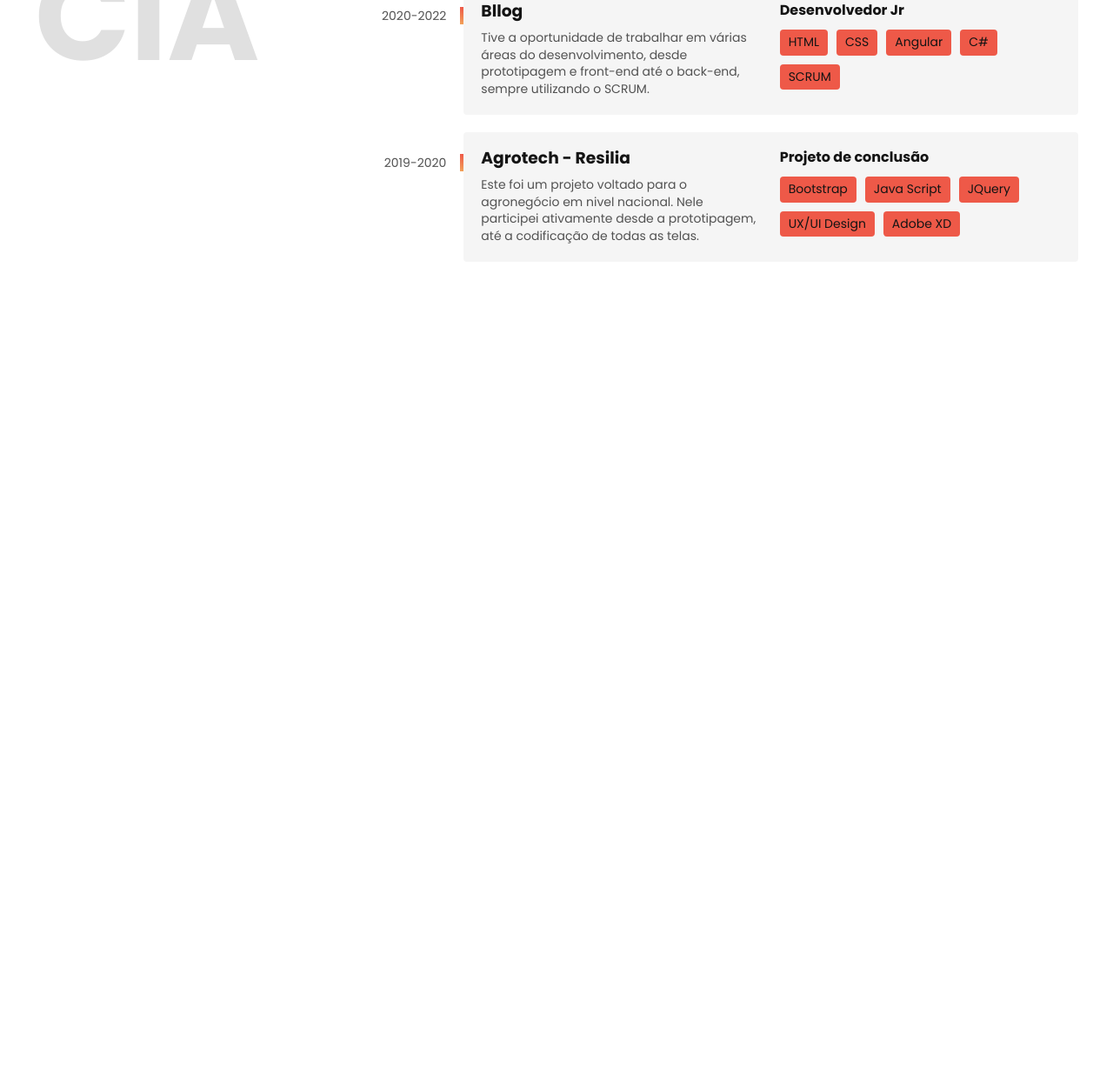
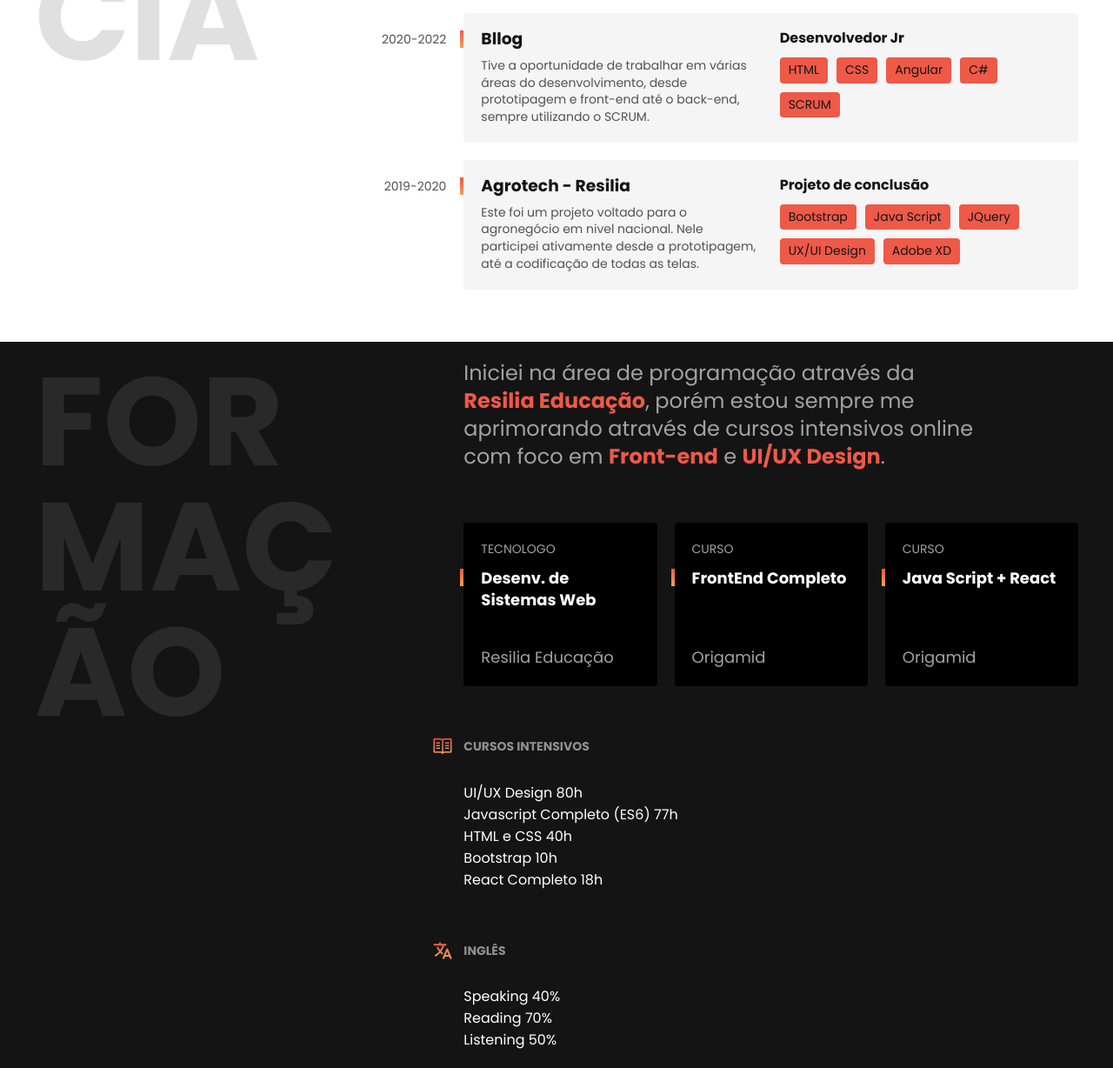
Before and after one commit to felipejesus-front/felipejesus-front.github.io, a plain HTML site: page index.html in a window 1280 px wide. Shown: the part 1095-2323 px from the top of the page at 87% size. Before the commit the page ends 1456 px from the top, so only its background shows below. Drawn offline with Linux system fonts and the light colour scheme.

Commit message:
modelando formação

```diff
--- a/css/experiencia.css
+++ b/css/experiencia.css
@@ -42,13 +42,13 @@
     height: 20px;
     background: linear-gradient(180deg, #EE5948 0%, #F2A159 100%);
     position: absolute;
-    top: 25px;
+    top: 20px;
     left: -4px;
 }
 
 .empresa-ano{
     position: absolute;
-    top: 25px;
+    top: 20px;
     left: -100px;
     color: #525252;
     font-size: .875rem;
--- /dev/null
+++ b/css/formacao.css
@@ -0,0 +1,108 @@
+.formacao{
+    background: #141414;
+    color: #fff;
+}
+
+.formacao-container{
+    max-width: 1200px;
+    padding: 40px 20px;
+    margin: 0 auto;padding: 20px;
+    border-radius: 4px;
+    display: grid;
+    grid-template-columns: 1fr 2fr;
+    gap: 140px
+}
+
+.formacao-texto span{
+    font-weight: bold;
+     color: #EE5948;
+}
+
+.formacao .subtitulo{
+    color: #292929;
+}
+.formacao-texto{
+    font-size: 1.5rem;
+    line-height: 1.33;
+    max-width: 40ch;
+    margin-bottom: 60px;
+    color: #a3a3a3;
+}
+
+.curso-lista{
+    display: flex;
+    flex-wrap: wrap;
+    gap: 20px;
+    margin-bottom: 60px;
+}
+
+.curso{
+    flex: 1;
+    background: #000;
+    padding: 20px;
+    border-radius: 4px;
+    display: flex;
+    flex-direction: column;
+}
+
+.curso-tipo{
+    font-size: .875rem;
+    text-transform: uppercase;
+    color: #a3a3a3;
+    margin-bottom: 10px;
+}
+
+.curso-nome{
+    flex: 1;
+    font-size: 1.125rem;
+    line-height: 1.4;
+    margin-bottom: 40px;
+    position: relative;
+}
+
+.curso-nome::before{
+    content: '';
+    display: block;
+    width: 4px;
+    height: 20px;
+    background: linear-gradient(180deg, #EE5948 0%, #F2A159 100%);
+    position: absolute;
+    top: 2px;
+    left: -24px;
+}
+
+.curso-instituicao{
+    font-size: 1.125rem;
+    color: #a3a3a3;
+}
+
+.cursos-detalhe{
+    margin-bottom: 60px;
+}
+
+.formacao-extra h3{
+    font-size: 0.875rem;
+    line-height: 1.4;
+    color: #8f8f8f;
+    text-transform: uppercase;
+    margin-bottom: 30px;
+    position: relative;
+}
+
+.formacao-extra h3::before{
+    display: block;
+    content: "";
+    width: 24px;
+    height: 24px;
+    position: absolute;
+    left: -36px;
+    top: -3px;
+}
+
+.cursos-detalhe h3::before{
+    background: url("../img/curso.svg") no-repeat center center;
+}
+
+.idiomas-detalhe h3::before{
+    background: url("../img/ingles.svg") no-repeat center center;
+}
--- a/css/style.css
+++ b/css/style.css
@@ -2,3 +2,4 @@
 @import url(header.css);
 @import url(introducao.css);
 @import url(experiencia.css);
+@import url(formacao.css);
--- a/index.html
+++ b/index.html
@@ -33,7 +33,7 @@
     <section class="experiencia" id="experiencia" aria-label="experiencia">
         <h2 class="subtitulo">Experiência</h2>
         <div>
-            <p class="experiencia-texto">Apaixonado por front-end gosto de fazer pequenos projetos com <span>HTML</span>, <span>CSS</span> e <span>JavaScript</span>. Adoro me manter por dentro do <span>UX</span> e <span>UI Design</span>. </p>
+            <p class="experiencia-texto">Apaixonado por front-end gosto de fazer pequenos projetos com <span>HTML</span>, <span>CSS</span> e <span>JavaScript</span>. Adoro criar coisas novas e me mantenho por dentro do <span>UX</span> e <span>UI Design</span>. </p>
 
             <div class="empresa">
                 <span class="empresa-ano">2022</span>
@@ -79,5 +79,55 @@
 
         </div>
     </section>
+
+    <section class="formacao" id="formacao">
+        <div class="formacao-container">
+            <h2 class="subtitulo">Formação</h2>
+            <div>
+                <p class="formacao-texto">
+                    Iniciei na área de programação através da <span>Resilia Educação</span>, porém estou sempre me aprimorando através de cursos intensivos online com foco em <span>Front-end</span> e <span>UI/UX Design</span>.
+                </p>
+
+                <ul class="curso-lista">
+                    <li class="curso">
+                        <span class="curso-tipo">Tecnologo</span>
+                        <h3 class="curso-nome">Desenv. de Sistemas Web</h3>
+                        <span  class="curso-instituicao">Resilia Educação</span>
+                    </li>
+                    <li class="curso">
+                        <span class="curso-tipo">Curso</span>
+                        <h3 class="curso-nome">FrontEnd Completo</h3>
+                        <span  class="curso-instituicao">Origamid</span>
+                    </li>
+                    <li class="curso">
+                        <span class="curso-tipo">Curso</span>
+                        <h3 class="curso-nome">Java Script + React</h3>
+                        <span  class="curso-instituicao">Origamid</span>
+                    </li>
+                </ul>
+
+                <div class="formacao-extra">
+                    <div class="cursos-detalhe">
+                        <h3>Cursos intensivos</h3>
+                        <ul>
+                            <li>UI/UX Design <span>80h</span></li>
+                            <li>Javascript Completo (ES6) <span>77h</span></li>
+                            <li>HTML e CSS <span>40h</span></li>
+                            <li>Bootstrap <span>10h</span></li>
+                            <li>React Completo <span>18h</span></li>
+                        </ul>
+                    </div>
+                    <div class="idiomas-detalhe">
+                        <h3>Inglês</h3>
+                        <ul>
+                            <li>Speaking <span>40%</span></li>
+                            <li>Reading <span>70%</span></li>
+                            <li>Listening <span>50%</span></li>
+                        </ul>
+                    </div>
+                </div>
+            </div>
+        </div>
+    </section>
 </body>
 </html>
```
